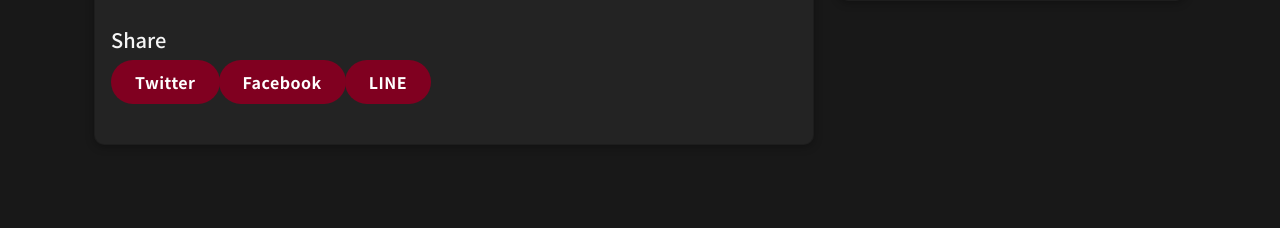
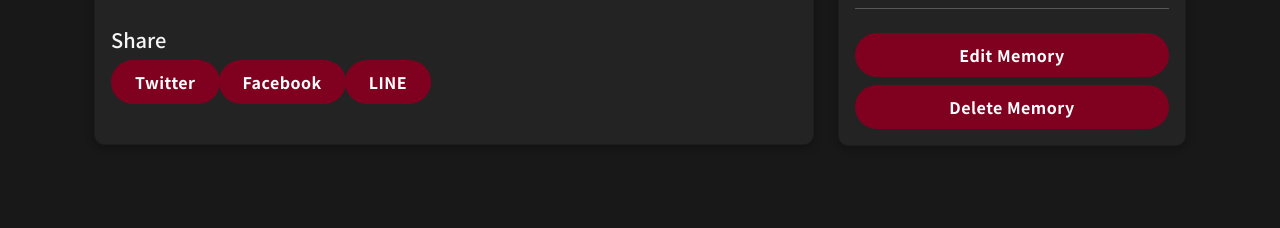
Before and after one commit to aw03yhnn/memory_playlist, a Django app: template memolog/templates/memolog/memory_detail.html in a window 1280 px wide. Shown: the part 254-482 px from the top of the page. Run offline with Django 4.2, Linux system fonts and the light colour scheme; the template is opened without the code that fills it, so the values that code supplies are empty; some web fonts are replaced.

Commit message:
feat: add edit and delete buttons to memory detail page

```diff
--- a/memolog/templates/memolog/memory_detail.html
+++ b/memolog/templates/memolog/memory_detail.html
@@ -147,6 +147,14 @@
                         <a href="{% url 'memolog:random_memory' %}" class="btn btn-outline-warning">
                             <i class="fas fa-random"></i> Random Memory
                         </a>
+                        <hr>
+                        <a href="{% url 'memolog:memory_edit' memory_id=memory.id %}" class="btn btn-outline-info">
+                            <i class="fas fa-edit"></i> Edit Memory
+                        </a>
+                        <a href="{% url 'memolog:memory_delete' memory_id=memory.id %}" class="btn btn-outline-danger"
+                           onclick="return confirm('Are you sure you want to delete this memory?')">
+                            <i class="fas fa-trash"></i> Delete Memory
+                        </a>
                     </div>
                 </div>
             </div>
```
